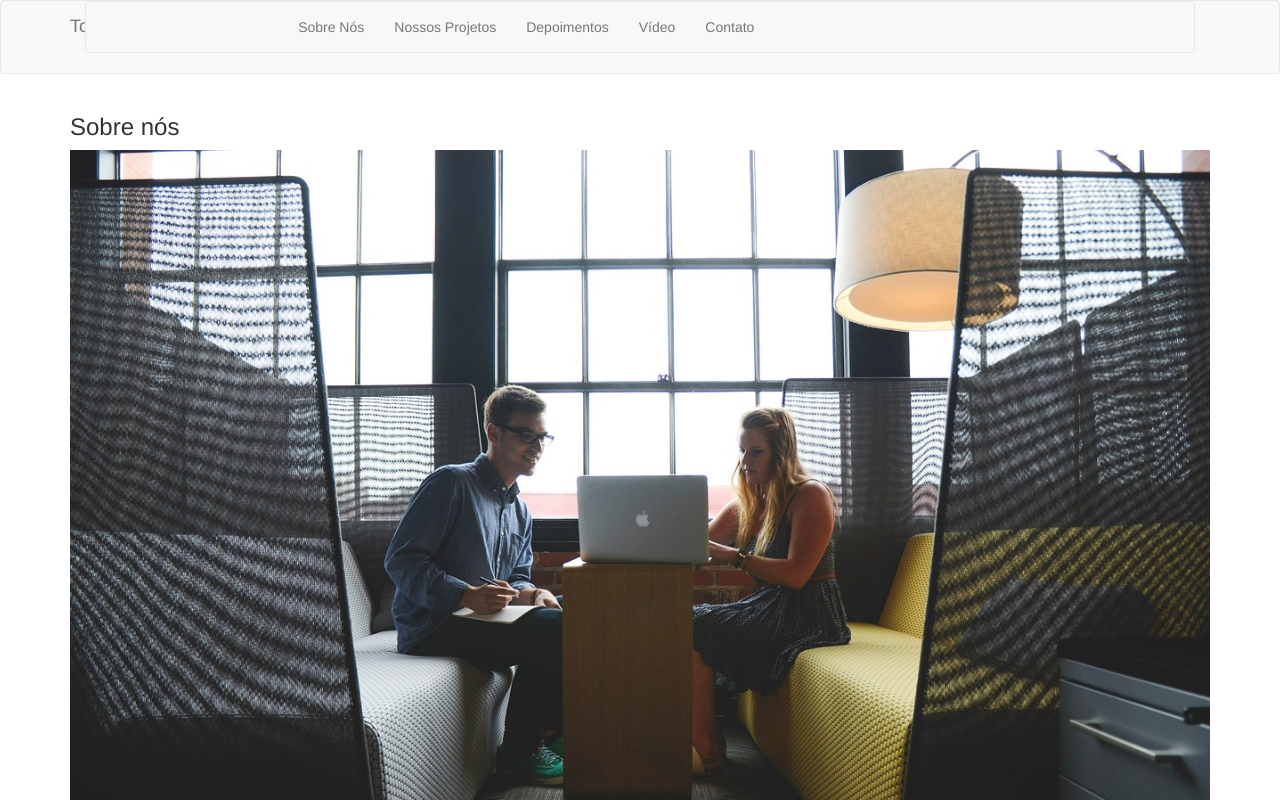
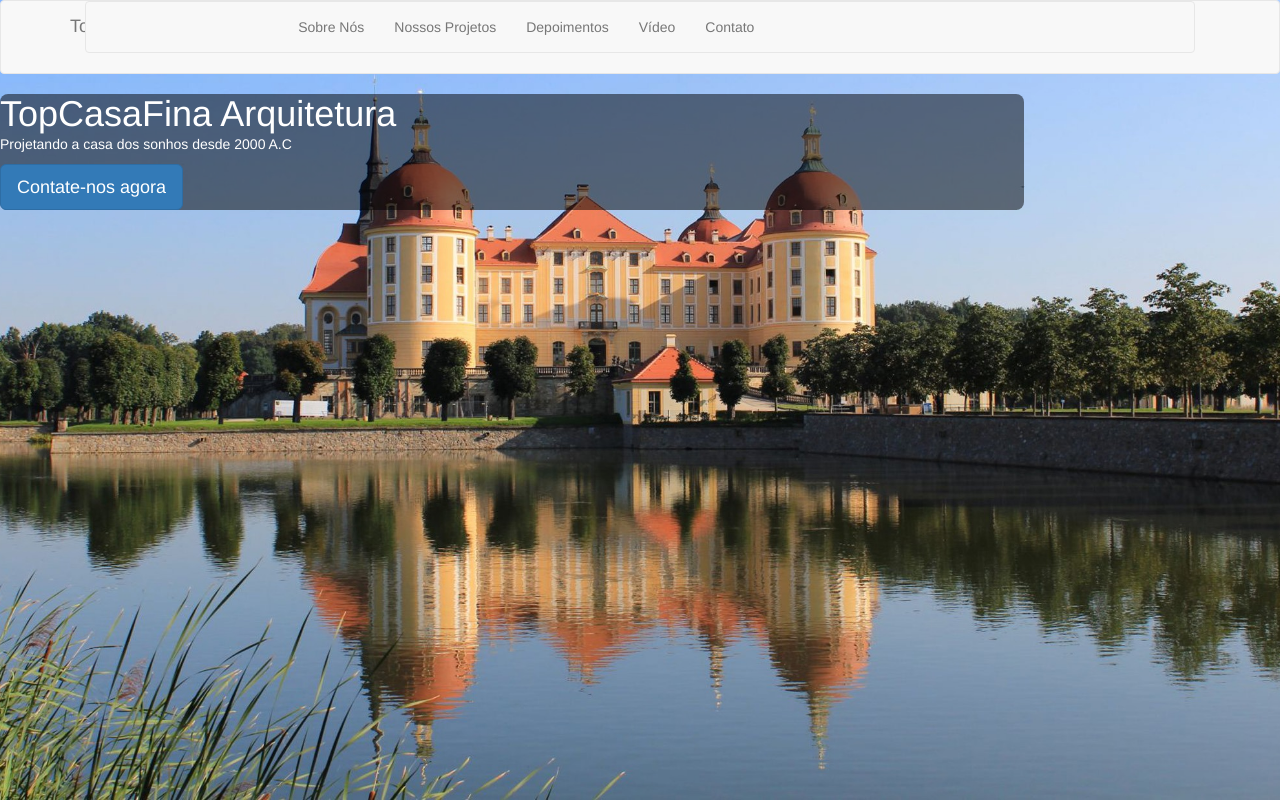
Before and after one commit to Junior9/bootstrap, a plain HTML site: page public/index.html in a window 1280 px wide. Shown: the top 800 px of the page. Drawn offline with Linux system fonts and the light colour scheme.

Commit message:
Melhorando Header

```diff
--- a/public/css/estilo-css.css
+++ b/public/css/estilo-css.css
@@ -33,3 +33,29 @@ footer {
 footer address:last-child {
  margin-bottom: 0;
 }
+
+html,
+body {
+    height: 100%;
+}
+
+header {
+    background-image: url("../img/castelo.jpg");
+    background-size: cover;
+    background-position:top center;
+    height: 100%;
+
+}
+
+header h1 {
+    margin-top: 0;
+    margin-bottom: 0;
+}
+
+.topCasaFina-banner {
+    color: #FFF;
+    background-color: rgba(0, 0, 0, 0.5);
+    padding: 20 px;
+    width: 80%;
+    border-radius: 8px;
+}
--- a/public/index.html
+++ b/public/index.html
@@ -48,6 +48,12 @@
 
 			</div>
 		</nav>
+
+		<div class="topCasaFina-banner">
+    <h1>TopCasaFina Arquitetura</h1>
+    <p>Projetando a casa dos sonhos desde 2000 A.C</p>
+    <button class="btn btn-primary btn-lg"> Contate-nos agora</button>
+</div>
 
 	</header>
 
```
